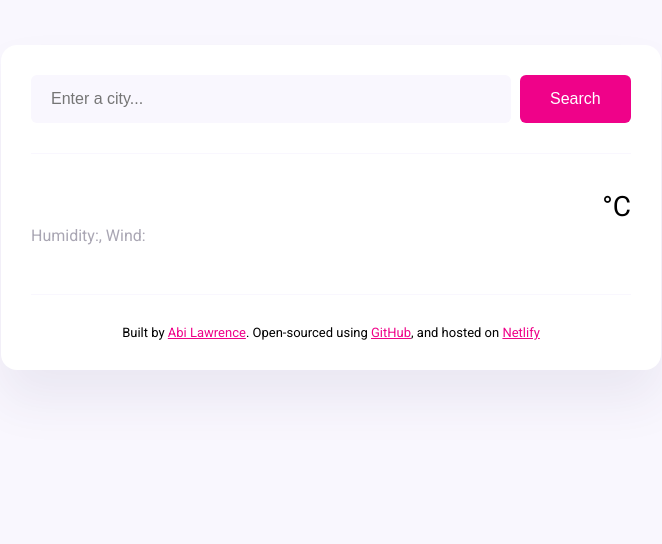
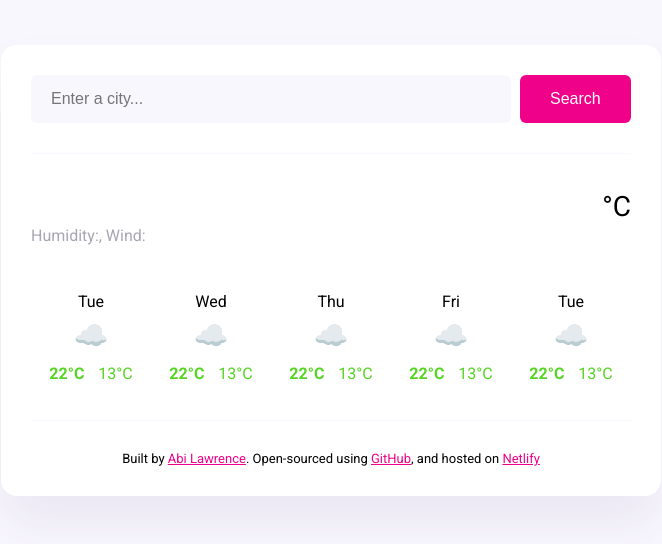
Before and after one commit to AbiLaw/Weather, a plain HTML site: page index.html in a window 1280 px wide. Shown: the whole page, without its empty margins (309-971 px from the left). Drawn offline with nearby package versions, Linux system fonts and the light colour scheme; no server answers.

Commit message:
Added Forecast data and design to HTML and CSS

```diff
--- a/index.html
+++ b/index.html
@@ -44,7 +44,63 @@
  <div class="app-temp" id="temp"></div> <div class="weather-unit"> °C</div>
 </div>
   </div>
+  <div class = "weather-forecast">
+
+    <div class = "weather-forecast-day">
+        <div class = "weather-forecast-date"> Tue </div>
+        <div class= "weather-forecast-icon"> ☁️</div>
+        <div class= "weather-forecast-temps">
+         <div class ="weather-forecast-temp">
+                <strong>22°C</strong> </div>
+                <div class ="weather-forecast-temp">13°C </div>
+        </div>
+    </div>
+
+    <div class = "weather-forecast-day">
+        <div class = "weather-forecast-date"> Wed </div>
+        <div class= "weather-forecast-icon"> ☁️</div>
+        <div class= "weather-forecast-temps">
+         <div class ="weather-forecast-temp">
+                <strong>22°C</strong> </div>
+                <div class ="weather-forecast-temp">13°C </div>
+        </div>
+    </div>
+
+    <div class = "weather-forecast-day">
+        <div class = "weather-forecast-date"> Thu </div>
+        <div class= "weather-forecast-icon"> ☁️</div>
+        <div class= "weather-forecast-temps">
+         <div class ="weather-forecast-temp">
+                <strong>22°C</strong> </div>
+                <div class ="weather-forecast-temp">13°C </div>
+        </div>
+    </div>
+
+    <div class = "weather-forecast-day">
+        <div class = "weather-forecast-date"> Fri </div>
+        <div class= "weather-forecast-icon"> ☁️</div>
+        <div class= "weather-forecast-temps">
+         <div class ="weather-forecast-temp">
+                <strong>22°C</strong> </div>
+                <div class ="weather-forecast-temp">13°C </div>
+        </div>
+    </div>
+
+    <div class = "weather-forecast-day">
+        <div class = "weather-forecast-date"> Tue </div>
+        <div class= "weather-forecast-icon"> ☁️</div>
+        <div class= "weather-forecast-temps">
+         <div class ="weather-forecast-temp">
+                <strong>22°C</strong> </div>
+                <div class ="weather-forecast-temp">13°C </div>
+        </div>
+    </div>
+
+ </div>
+
 </main>
+
+
   <footer>
     Built by
     <a href="https://github.com/AbiLaw" target="_blank"> Abi Lawrence</a>. Open-sourced using <a href="https://github.com/AbiLaw/Weather" target="_blank"> GitHub</a>, and hosted on <a href="https://www.netlify.com/" target="_blank"> Netlify </a>
--- a/src/style.css
+++ b/src/style.css
@@ -90,6 +90,37 @@ main{
     font-size: 28px;
 }
 
+.weather-forecast {
+    display: flex;
+    justify-content: space-around;
+    margin-top: 30px;
+}
+
+.weather-forecast-date {
+    text-align:center;
+    color: rgba (39,33,66,0.4);
+    font-size: 16px;
+    line-height: 15px;
+    margin-bottom: 10px;
+}
+
+.weather-forecast-icon {
+    font-size: 28px ;
+    text-align: center;
+}
+
+.weather-forecast-temps {
+    text-align: center;
+    color: rgba(70, 208, 15, 0.921);
+    margin-top: 5px;
+    display:flex;
+    justify-content: center;
+}
+
+.weather-forecast-temp {
+    padding: 7px;
+}
+
 footer {
     border-top: 1px solid #F9F7FE;
     padding:  30px 0 0 0;
```
